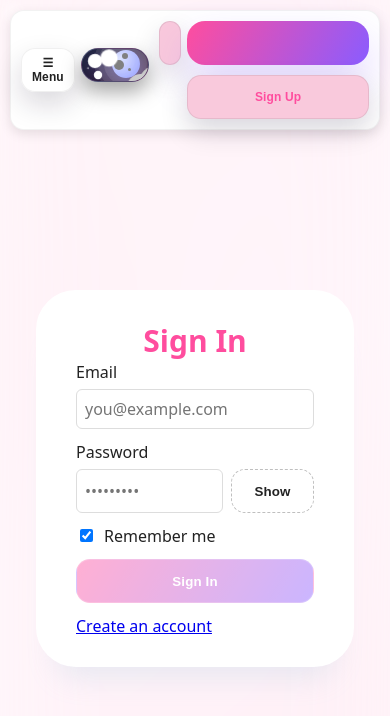
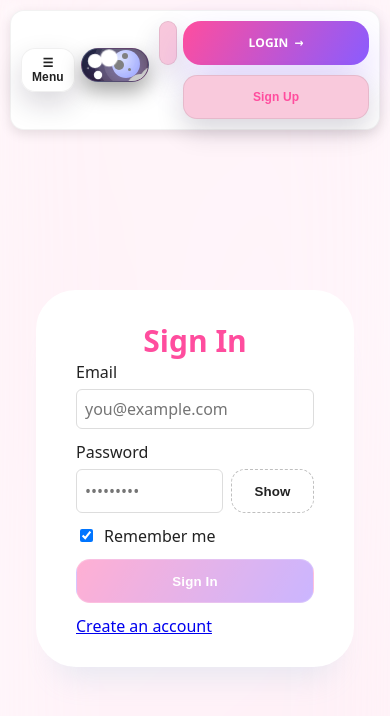
Before and after one commit to ghaithdaref/task-manager, a React (Vite) app in the folder apps/web/: page /signin in a window 390 px wide. Shown: the top 716 px of the page. Built offline with nearby package versions, Linux system fonts and the light colour scheme; no server answers.

Commit message:
Fix: Correctly hide only the text of the Logout button on mobile, preserving icons

```diff
--- a/apps/web/src/styles.css
+++ b/apps/web/src/styles.css
@@ -177,10 +177,11 @@
     width: 32px;
     height: 32px;
   }
-  .floating-controls__cluster--right .button > span {
-    display: none; /* Hide text in right cluster buttons on mobile */
+  /* Fix: Hide text in the Logout button on mobile to save space */
+  .floating-controls__cluster--right .button:last-child > span:not(.button-icon) {
+    display: none;
   }
-  .floating-controls__cluster--right .button {
+  .floating-controls__cluster--right .button:last-child {
     padding: 8px; /* Square button for icon only */
   }
 }
```
